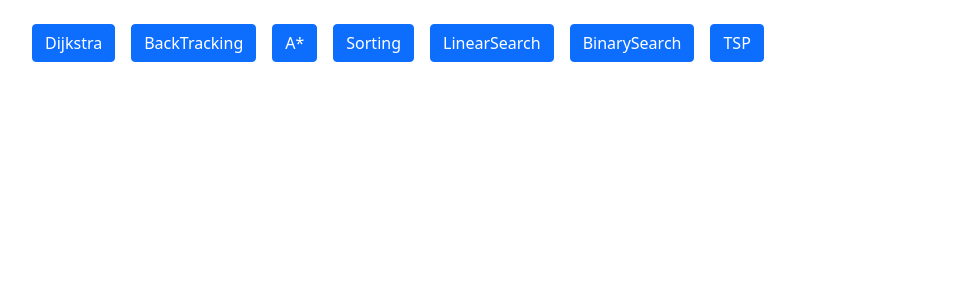
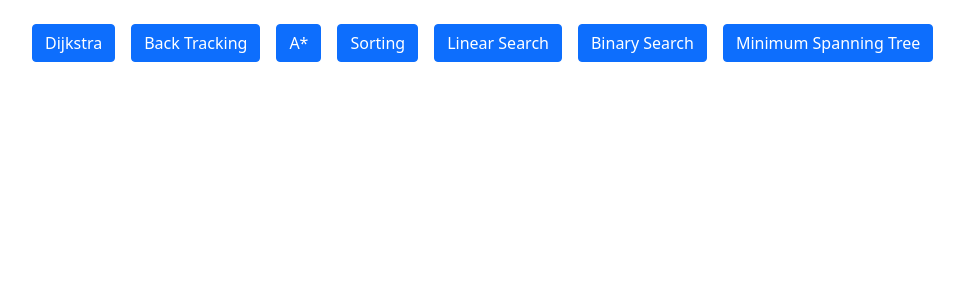
Before and after one commit to YashSanthalia/LearnAlgo, a React (Create React App) app: page / in a window 1280 px wide. Shown: the top 300 px of the page, without its empty margins (58-1022 px from the left). Built offline with nearby package versions, Linux system fonts and the light colour scheme.

Commit message:
Naming Modifications

```diff
--- a/package.json
+++ b/package.json
@@ -17,8 +17,8 @@
     "web-vitals": "^1.1.1"
   },
   "scripts": {
-    "predeploy":"npm run build",
-    "deploy":"gh-pages -d build",
+    "predeploy": "npm run build",
+    "deploy": "gh-pages -d build",
     "start": "react-scripts start",
     "build": "react-scripts build",
     "test": "react-scripts test",
--- a/src/App.js
+++ b/src/App.js
@@ -31,7 +31,7 @@ class App extends React.Component {
               this.setState({ option: 2 });
             }}
           >
-            BackTracking
+            Back Tracking
           </button>
           <button className="btn btn-primary m-2"
             onClick={() => {
@@ -52,21 +52,21 @@ class App extends React.Component {
               this.setState({ option: 5 });
             }}
           >
-            LinearSearch
+            Linear Search
           </button>
           <button className="btn btn-primary m-2"
             onClick={() => {
               this.setState({ option: 6 });
             }}
           >
-            BinarySearch
+            Binary Search
           </button>
           <button className="btn btn-primary m-2"
             onClick={() => {
               this.setState({ option: 7 });
             }}
           >
-            TSP
+            Minimum Spanning Tree
           </button>
         </div>
       );
--- a/src/sorting/components/Menu.js
+++ b/src/sorting/components/Menu.js
@@ -19,46 +19,62 @@ class Menu extends React.Component{
       };
 
       mergesort = async () => {
-        document.getElementById("bs").disabled = true;
+        this.disablingButtons();
         const animations = getMergeSortAnimations(this.props.array);
-        await animateMergeSort(animations);
-        document.getElementById("bs").disabled = false;
+        animateMergeSort(animations);
       };
 
       bubblesort = () => {
+        this.disablingButtons();
         const animations = getBubbleSortAnimations(this.props.array);
         animateBubbleSort(animations);
       };
 
       selectionsort = () => {
+        this.disablingButtons();
         const animations = getSelectionSortAnimations(this.props.array);
         animateSelectionSort(animations);
       };
 
       insertionsort = () => {
+        this.disablingButtons();
         const animations = getInsertionSortAnimations(this.props.array);
         animateInsertionSort(animations);
       };
 
       quicksort = () => {
+        this.disablingButtons();
         const animations = getQuickSortAnimations(this.props.array);
         animateQuickSort(animations);
       };
 
       onBackButtonClick = () => {
-        this.props.onBackButtonClick();
+          this.props.onBackButtonClick();
+      }
+
+      onClearButtonClick = () => {
+        document.getElementById("bs").disabled = false;
+      }
+
+      disablingButtons = () => {
+        document.getElementById("ms").disabled = true;
+        document.getElementById("bs").disabled = true;
+        document.getElementById("ss").disabled = true;
+        document.getElementById("is").disabled = true;
+        document.getElementById("qs").disabled = true;
+        document.getElementById("gnw").disabled = true;
       }
 
     render(){
         return (
           <div className="container mt-3">
-              <button onClick={this.generateNewArray} className="btn btn-primary">Generate Array</button>
-              <BackButton onBackButtonClick={this.onBackButtonClick}/>
-            <button class="b btn btn-outline-secondary" onClick={this.mergesort}>MergeSort</button>
+            <button onClick={this.generateNewArray} className="btn btn-primary" id="gnw">Generate Array</button>
+            <BackButton onBackButtonClick={this.onBackButtonClick}/>
+            <button class="b btn btn-outline-secondary" id="ms" onClick={this.mergesort}>MergeSort</button>
             <button class="c btn btn-outline-success" id="bs" onClick={this.bubblesort}>BubbleSort</button>
-            <button class="d btn btn-outline-warning" onClick={this.selectionsort}>SelectionSort</button>
-            <button class="e btn btn-outline-danger" onClick={this.insertionsort}>InsertionSort</button>
-            <button class="f btn btn-outline-info" onClick={this.quicksort}>QuickSort</button>
+            <button class="d btn btn-outline-warning" id="ss" onClick={this.selectionsort}>SelectionSort</button>
+            <button class="e btn btn-outline-danger" id="is" onClick={this.insertionsort}>InsertionSort</button>
+            <button class="f btn btn-outline-info" id="qs" onClick={this.quicksort}>QuickSort</button>
           </div>
         );
     }
--- a/src/sorting/components/animations/mergesort_animations.js
+++ b/src/sorting/components/animations/mergesort_animations.js
@@ -4,7 +4,7 @@ const SECONDARY_COLOR = "red";
 
 export function animateMergeSort(animations) {
   const arrayBars = document.getElementsByClassName("array-bar");
-  for (let i = 0; i < animations.length; i++) {
+  for ( let i = 0 ; i < animations.length; i++) {
     const isColorChange = i % 3 !== 2;
     if (isColorChange) {
       const [barOneIdx, barTwoIdx] = animations[i];
--- a/src/tsp/NavBar.js
+++ b/src/tsp/NavBar.js
@@ -17,7 +17,7 @@ class NavBar extends React.Component{
         if(this.props.stage === 0){
             return (
                 <div>
-                    <h2>TSP</h2>
+                    <h2>MST - Minimum Spanning Tree</h2>
                    <span className="fs-5">Choose the points</span>
                     <StartButton onStartButtonClick={this.onStartButtonClick}/>
                     <BackButton onBackButtonClick={this.onBackButtonClick}/>
@@ -29,7 +29,7 @@ class NavBar extends React.Component{
         else if(this.props.stage === 1){
             return (
                 <div>
-                    <h2>TSP</h2>
+                    <h2>MST - Minimum Spanning Tree</h2>
                     <BackButton onBackButtonClick={this.onBackButtonClick}/>
                     <ClearButton onClearButtonClick={this.onClearButtonClick}/>
                 </div>
```
Also changed, not shown: 1 other file (tests, documents, lock files or other folders).
